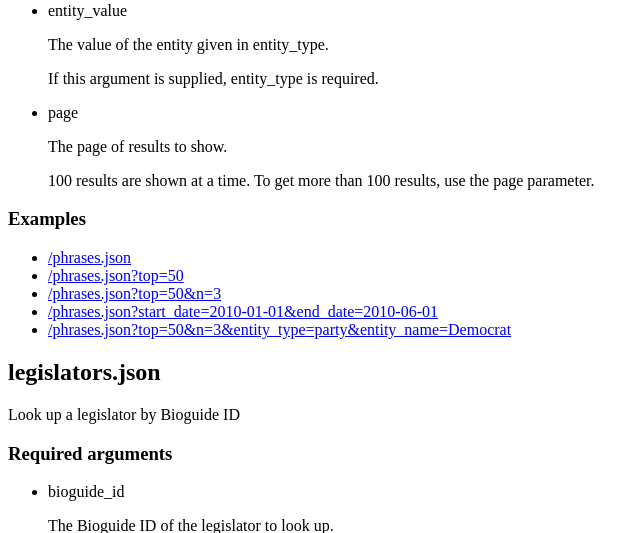
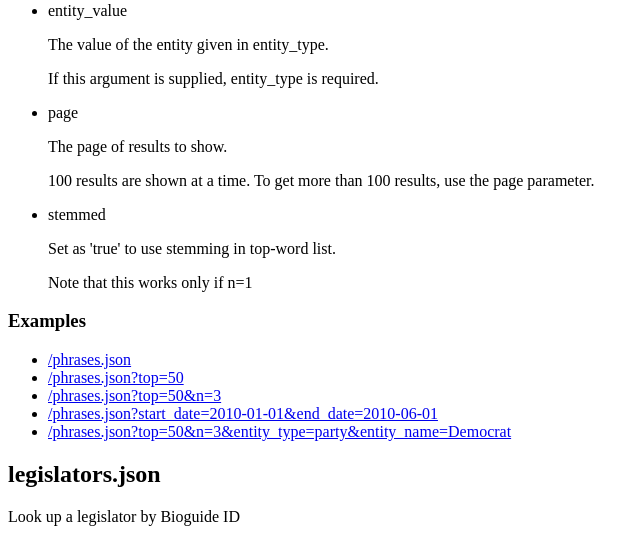
Before and after one commit to propublica/Capitol-Words, a Python web app: template api/templates/index.html in a window 1280 px wide. Shown: the part 2550-3083 px from the top of the page, without its empty margins (0-644 px from the left). Run offline with Jinja, Linux system fonts and the light colour scheme; the template is opened without the code that fills it, so the values that code supplies are empty.

Commit message:
Allow use of stemming in top-word query

```diff
--- a/api/templates/index.html
+++ b/api/templates/index.html
@@ -130,6 +130,9 @@
                 <p>The page of results to show.</p>
                 <p>100 results are shown at a time. To get more than 100 results, use the page parameter.</p>
             </li>
+            <li>stemmed
+                <p>Set as 'true' to use stemming in top-word list.</p>
+                <p>Note that this works only if n=1</p>
         </ul>
         <h3>Examples</h3>
         <ul>
```
Also changed, not shown: solr/api.py (+5 -2 lines).
